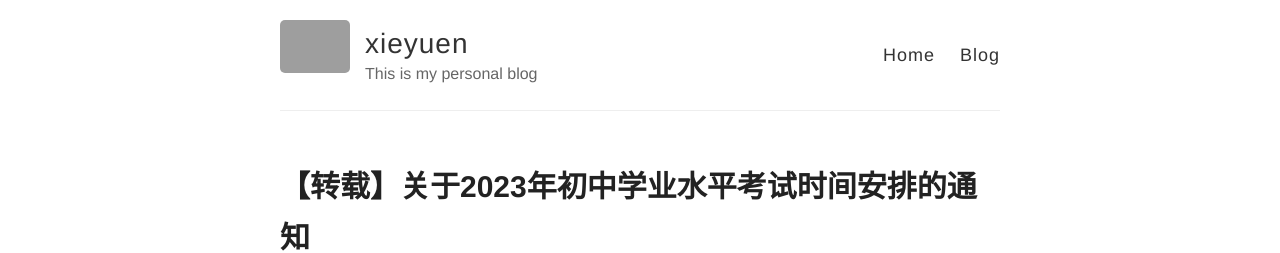
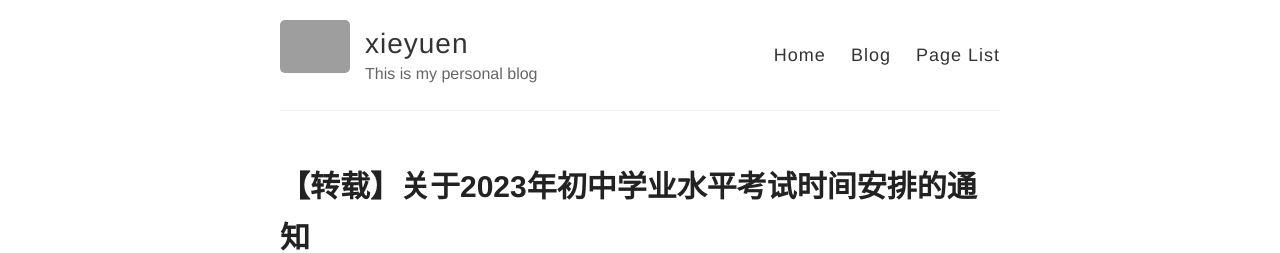
Before and after one commit to xieyuen/blog.github.io, a Jekyll site: the page built from index.html, in a window 1280 px wide. Shown: the top 253 px of the page. Built offline with Jekyll 4.4.1, drawn with Linux system fonts in a browser that asks for light colours.

Commit message:
Update default.html

```diff
--- a/_layouts/default.html
+++ b/_layouts/default.html
@@ -31,9 +31,10 @@
           <nav>
             <a href="https://xieyuen.github.io">Home</a>
             <a href="{{ site.baseurl }}/">Blog</a>
-            <!--
-              <a href="{{ site.baseurl }}/about">About</a>
-            -->
+            <a href="{{ site.baseurl }}/page-list">Page List</a>
+          <!--
+            <a href="{{ site.baseurl }}/about">About</a>
+          -->
           </nav>
         </header>
       </div>
```
